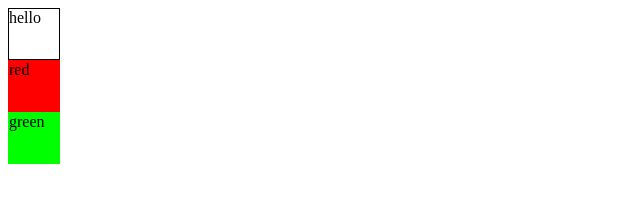
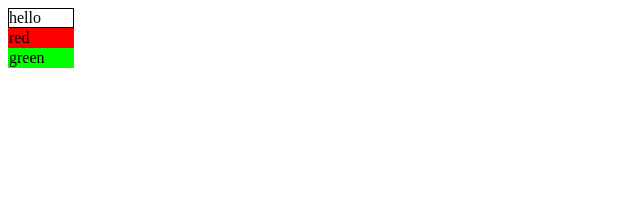
Before and after one commit to deviowa/dotgame, a plain HTML site: page index.html in a window 1280 px wide. Shown: the whole page, without its empty margins (0-640 px from the left). Drawn offline with nearby package versions, Linux system fonts and the light colour scheme.

Commit message:
css width height

```diff
--- a/public/style.css
+++ b/public/style.css
@@ -4,15 +4,15 @@ body, .container {
 }
 
 .me {
-	width:50px;
-	height:50px;
+	width:5%;
+	height:5%;
 	padding: 0;
 	border:1px solid #000;
 }
 
 .red {
-	width:50px;
-	height:50px;
+	width:5%;
+	height:5%;
 	padding: 0;
 	background-color: #F00;
 	border:1px solid #F00;
@@ -20,8 +20,8 @@ body, .container {
 }
 
 .green {
-	width:50px;
-	height:50px;
+	width:5%;
+	height:5%;
 	padding: 0;
 	background-color: #0F0;
 	border:1px solid #0F0;
```
